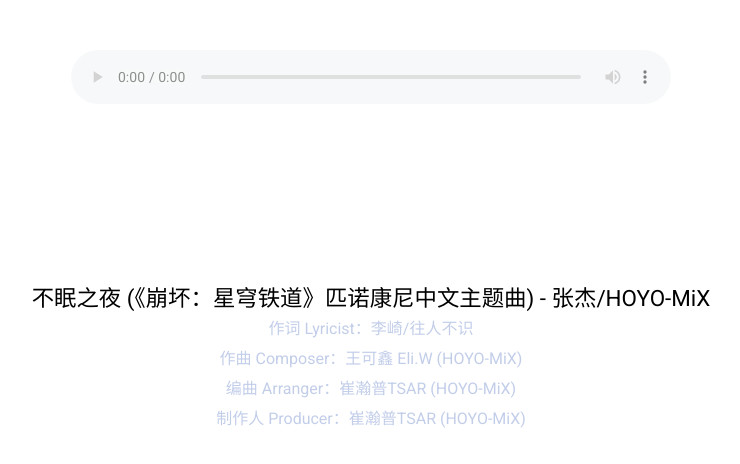
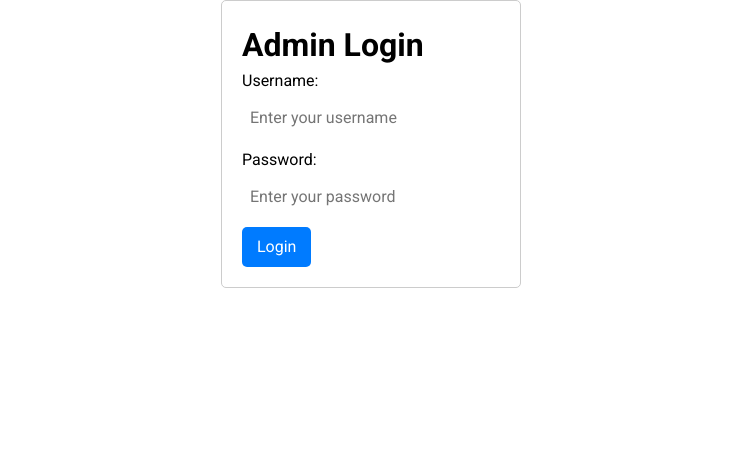
Before and after one commit to WangshuXC/12club-web, a Vue app in the folder FrontEnd/: page /admin in a window 1280 px wide. Shown: the top 464 px of the page, without its empty margins (269-1009 px from the left). Built offline with nearby package versions, Linux system fonts and the light colour scheme.

Commit message:
添加了管理员登录页面

```diff
--- a/FrontEnd/src/main.js
+++ b/FrontEnd/src/main.js
@@ -19,8 +19,8 @@
 app.mixin({
   data() {
     return {
-      API_URL: 'http://loacalhost:5000/api',
-      DATA_URL: 'http://loacalhost:3000'
+      API_URL: 'http://localhost:5000/api',
+      DATA_URL: 'http://localhost:3000'
       // API_URL: 'http://api.liangxiaochu.xyz',
       // DATA_URL: 'http://data.liangxiaochu.xyz'
     }
--- a/FrontEnd/src/router/index.js
+++ b/FrontEnd/src/router/index.js
@@ -1,4 +1,18 @@
 import { createRouter, createWebHistory } from 'vue-router'
+
+// function checkTokenAndRedirect(to, from, next) {
+//   const isLoggedIn = localStorage.getItem('token');
+
+//   if (isLoggedIn) {
+//     // 如果 token 存在，可以发送请求到后端验证 token 的有效性
+//     // 省略实际的 token 验证过程
+//     // 假设验证通过，则继续导航到目标页面
+//     next();
+//   } else {
+//     // 如果 token 不存在，跳转到登录页
+//     next('/admin');
+//   }
+// }
 
 const router = createRouter({
   history: createWebHistory(import.meta.env.BASE_URL),
@@ -63,11 +77,21 @@
     {
       path: '/admin',
       name: 'admin',
-      component: () => import('../views/AdminView.vue'),
+      component: () => import('../views/AdminLoginView.vue'),
       meta: {
         showNavBar: false
       },
+      // beforeEnter: checkTokenAndRedirect()
     },
+    {
+      path: '/admin/op',
+      name: 'adminOp',
+      component: () => import('../views/AdminView.vue'),
+      meta: {
+        showNavBar: true
+      },
+      // beforeEnter: checkTokenAndRedirect()
+    }
   ]
 })
 
--- /dev/null
+++ b/FrontEnd/src/views/AdminLoginView.vue
@@ -0,0 +1,63 @@
+<template>
+    <div class="admin-login">
+        <h1>Admin Login</h1>
+        <form @submit.prevent="login">
+            <label for="username">Username:</label>
+            <input type="text" id="username" v-model="username" placeholder="Enter your username" required>
+
+            <label for="password">Password:</label>
+            <input type="password" id="password" v-model="password" placeholder="Enter your password" required>
+
+            <button type="submit">Login</button>
+        </form>
+    </div>
+</template>
+
+<style scoped>
+.admin-login {
+    max-width: 300px;
+    margin: 0 auto;
+    padding: 20px;
+    border: 1px solid #ccc;
+    border-radius: 5px;
+}
+
+label {
+    display: block;
+    margin-bottom: 5px;
+}
+
+input {
+    width: 100%;
+    padding: 8px;
+    margin-bottom: 10px;
+}
+
+button {
+    background-color: #007bff;
+    color: white;
+    padding: 8px 15px;
+    border: none;
+    border-radius: 5px;
+    cursor: pointer;
+}
+</style>
+
+<script>
+export default {
+    data() {
+        return {
+            username: '',
+            password: ''
+        };
+    },
+    methods: {
+        login() {
+            // 在这里编写登录逻辑，可以通过 this.username 和 this.password 获取输入的用户名和密码
+            // 进行登录验证，例如提交表单至后端进行验证
+            console.log('Username:', this.username);
+            console.log('Password:', this.password);
+        }
+    }
+};
+</script>
--- a/FrontEnd/src/views/AdminView.vue
+++ b/FrontEnd/src/views/AdminView.vue
@@ -1,135 +1,19 @@
 <template>
-    <div>
-        <audio class="myPlayer" controls :src="audioSource" ref="audio"></audio>
-        <div class="container">
-            <ul class="lrcList" ref="lrcList">
-                <li v-for="(item, index) in lrcData" :key="index" :class="{ current: index === currentIndex }">
-                    {{ item.word }}
-                </li>
-            </ul>
-        </div>
-    </div>
+    <h1>hello administrator</h1>
 </template>
 
-<style>
-ul,
-li,
-ol {
-    list-style: none;
-}
-
-.myPlayer {
-    display: block;
-    width: 600px;
-    margin-top: 50px;
-    margin-left: auto;
-    margin-right: auto;
-    opacity: 0.5;
-    transition: all 0.2s;
-}
-
-.myPlayer:hover {
-    opacity: 1;
-}
-
-.container {
-    display: flex;
-    width: 1200px;
-    margin-left: auto;
-    margin-right: auto;
-    margin-top: 30px;
-    height: 300px;
-    overflow: hidden;
-    position: relative;
-}
-
-.lrcList {
-    position: absolute;
-    top: 0;
-    font-size: 16px;
-    line-height: 30px;
-    color: #869cd3;
-    text-align: center;
-    transition: all 0.2s;
-    width: 100%;
-    height: 100%;
-}
-
-.lrcList li {
-    transition: all 0.2s;
-    height: 30px;
-    opacity: 0.5;
-}
-
-.lrcList .current {
-    transform: scale(1.4);
-    color: #000000;
-    opacity: 1;
-}
-</style>
+<style></style>
 
 <script>
 export default {
     data() {
         return {
-            audioSource: "http://ws.stream.qqmusic.qq.com/O8000032wpIs0D30HZ.ogg?guid=0&vkey=47EF1FB7FDC25085AA8772E2DBABAB2E1A0BD85F2B3910F2A41AF32E53052B391206F43C12BF0CCBE5B6ABB92E65DDF4D6D4A294D002F0EE&uin=2965422689&fromtag=119780&src=O8000042eWYv0a3Qi2.ogg",
-            lrcData: [],
-            currentIndex: 0,
         };
     },
     mounted() {
-        this.parseLRC();
-        this.setLrcListPosition();
-        this.$refs.audio.addEventListener("timeupdate", this.handleTimeUpdate);
     },
     methods: {
-        parseLRC() {
-            const lrc = `[00:00.00]不眠之夜 (《崩坏：星穹铁道》匹诺康尼中文主题曲) - 张杰/HOYO-MiX\n[00:05.01]作词 Lyricist：李崎/往人不识\n[00:06.72]作曲 Composer：王可鑫 Eli.W (HOYO-MiX)\n[00:08.11]编曲 Arranger：崔瀚普TSAR (HOYO-MiX)\n[00:09.58]制作人 Producer：崔瀚普TSAR (HOYO-MiX)\n[00:15.74]车窗外 这夜色 流光溢彩\n[00:19.58]别忘了 闭上眼 才算醒来\n[00:23.57]你参演 这场戏 变换姿态\n[00:27.50]谜底 结局 我该 怎么猜\n[00:32.49]记忆是梦的开场白\n[00:36.08]（伤疤被掩盖 昨日还在）\n[00:40.44]时间在静候你醒来\n[00:46.76]（Take me away）\n[00:48.01]别再破碎 别再枯萎\n[00:51.76]继续沉醉 自我迂回\n[00:55.64]最后品味 永恒的滋味\n[00:58.98]下一场那夜的梦 再相会\n[01:03.92]越是虚伪 越是完美\n[01:07.77]美梦入睡 绝望轮回\n[01:11.74]一闭一睁 便开始倒退\n[01:14.94]下一场那夜的梦 再相会\n[01:24.13]（伏笔没解开 悬念还在）\n[01:28.37]时间在静候你醒来\n[01:34.86]（Sing with me）\n[01:36.00]别再破碎 别再枯萎\n[01:39.74]继续沉醉 自我迂回\n[01:43.74]最后品味 永恒的滋味\n[01:46.97]来一场不眠之夜 作结尾\n[01:52.05]越要快乐 越要破溃\n[01:55.76]是是非非 别再意会\n[01:59.75]忘记时间 来梦的派对\n[02:02.99]来一场不眠之夜 作结尾\n[02:08.16]人声 Vocal Artist：张杰\n[02:09.02]小号/富鲁格号 Trumpet/Flugelhorn：夏非\n[02:09.34]长号 Trombone：曹侃\n[02:09.51]录音棚 Recording Studio：未来•福录音室FUTURE•LIVE STUDIO/升赫录音棚Soundhub Studio\n[02:10.26]录音师 Recording Engineer：吴身宝 Bob Wu@Soundhub Studios/Kevin刘瀚文@Soundhub Studios\n[02:10.79]混音师 Mixing Engineer：崔瀚普TSAR (HOYO-MiX)\n[02:11.12]母带制作 Mastering Engineer：崔瀚普TSAR (HOYO-MiX)\n[02:12.20]出品 Produced by：HOYO-MiX`
 
-            function parseTime(timer) {
-                let t = timer.split(":");
-                let result = Number(t[0]) * 60 + Number(t[1]);
-                return result;
-            }
-
-            let lines = lrc.split('\n');
-            let lrcArr = [];
-            lines.forEach(item => {
-                let result = item.trim().replace(/^\[/, "");
-                let parts = result.split("]");
-                let timer = parts[0].slice(1).trim();
-                let obj = {
-                    time: parseTime(timer),
-                    word: parts[1] ? parts[1].trim() : ""
-                };
-                lrcArr.push(obj);
-            });
-            this.lrcData = lrcArr;
-            console.log(this.lrcData)
-        },
-        setLrcListPosition() {
-            const lrcList = this.$refs.lrcList;
-            const liElements = lrcList.getElementsByTagName('li'); // 获取所有li元素
-
-            const liHeight = liElements.length > 0 ? liElements[0].getBoundingClientRect().height : 0;
-            const containerHeight = lrcList.parentElement.getBoundingClientRect().height;
-
-            let dis = -1 * (this.currentIndex * liHeight + liHeight / 2 - containerHeight / 2);
-            lrcList.style.transform = `translateY(${dis}px)`;
-        },
-
-        handleTimeUpdate() {
-            let currentTime = this.$refs.audio.currentTime;
-            for (let i = 0; i < this.lrcData.length; i++) {
-                if (currentTime < this.lrcData[i].time) {
-                    this.currentIndex = i - 1;
-                    this.setLrcListPosition();
-                    return;
-                }
-            }
-            this.currentIndex = this.lrcData.length - 1;
-            this.setLrcListPosition();
-        }
     },
 };
 </script>
```
Also changed, not shown: 2 other files (tests, documents, lock files or other folders).
